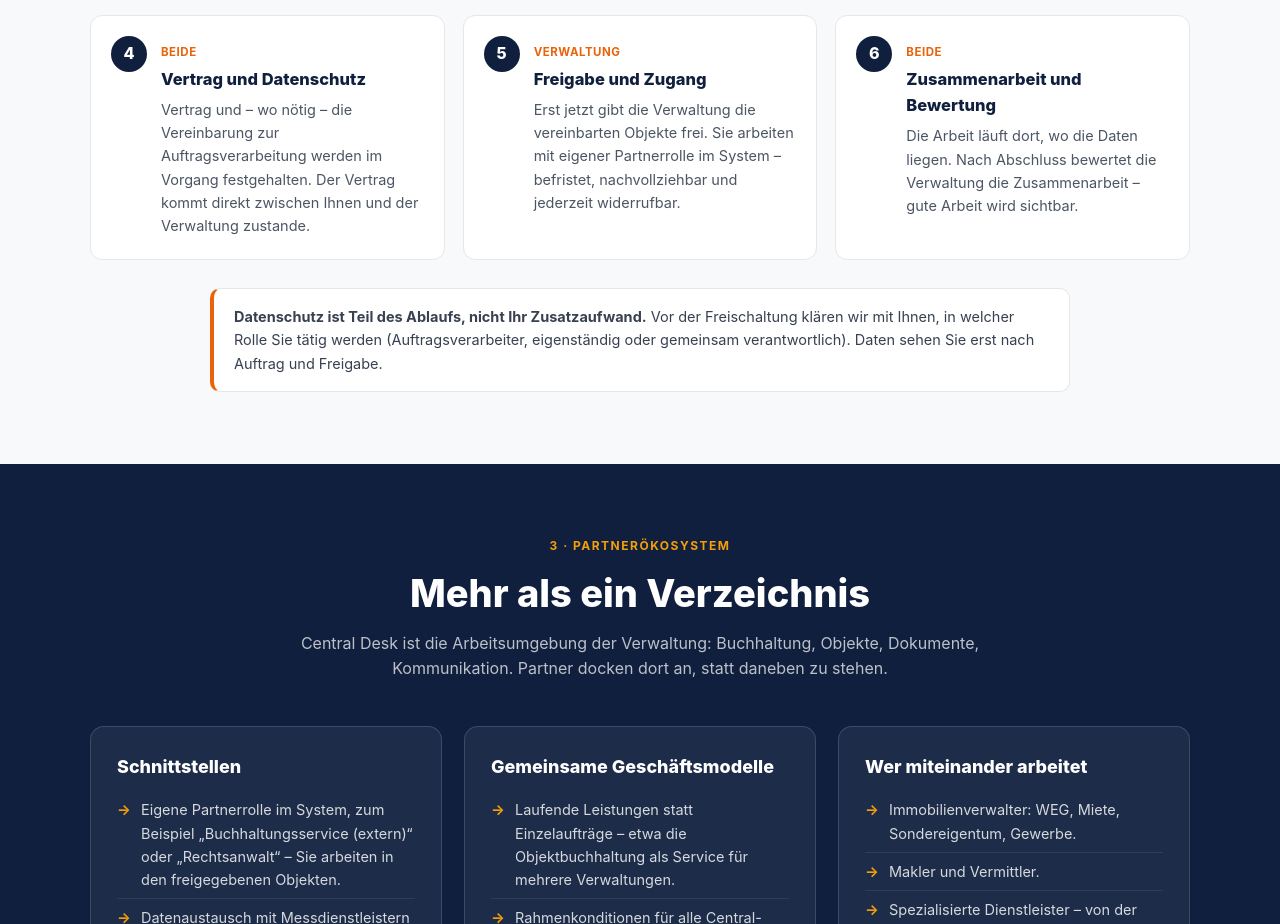
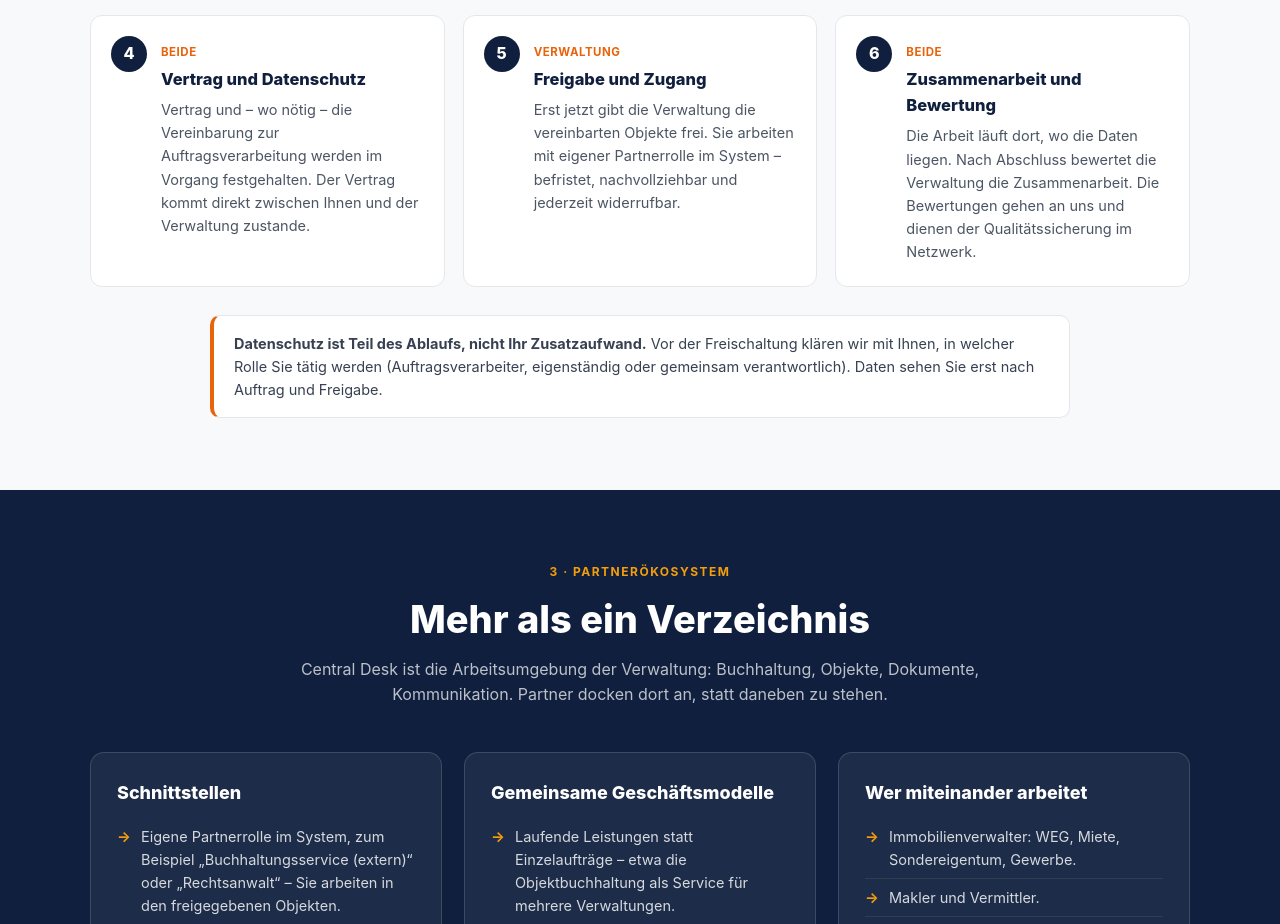
Before and after one commit to jth1976/central-desk-landing, a plain HTML site: page partner.html in a window 1280 px wide. Shown: the part 2751-3675 px from the top of the page. Drawn offline with Linux system fonts and the light colour scheme.

Commit message:
fix: /partner – Bewertungen korrekt beschrieben (gehen an den Betreiber, nicht öffentlich sichtbar)
Co-Authored-By: Claude Fable 5.2 <noreply@anthropic.com>
Claude-Session: https://claude.ai/code/session_01Le5Zv4ujaLhWWts5ZFcjbo

```diff
--- a/partner.html
+++ b/partner.html
@@ -233,7 +233,7 @@
       <div class="schritt"><span class="wer">Partner</span><h3>Angebot</h3><p>Sie geben Ihr Angebot im Vorgang ab – mit Leistungsumfang und Preis. Die Verwaltung nimmt an, fragt nach oder lehnt ab.</p></div>
       <div class="schritt"><span class="wer">Beide</span><h3>Vertrag und Datenschutz</h3><p>Vertrag und – wo nötig – die Vereinbarung zur Auftragsverarbeitung werden im Vorgang festgehalten. Der Vertrag kommt direkt zwischen Ihnen und der Verwaltung zustande.</p></div>
       <div class="schritt"><span class="wer">Verwaltung</span><h3>Freigabe und Zugang</h3><p>Erst jetzt gibt die Verwaltung die vereinbarten Objekte frei. Sie arbeiten mit eigener Partnerrolle im System – befristet, nachvollziehbar und jederzeit widerrufbar.</p></div>
-      <div class="schritt"><span class="wer">Beide</span><h3>Zusammenarbeit und Bewertung</h3><p>Die Arbeit läuft dort, wo die Daten liegen. Nach Abschluss bewertet die Verwaltung die Zusammenarbeit – gute Arbeit wird sichtbar.</p></div>
+      <div class="schritt"><span class="wer">Beide</span><h3>Zusammenarbeit und Bewertung</h3><p>Die Arbeit läuft dort, wo die Daten liegen. Nach Abschluss bewertet die Verwaltung die Zusammenarbeit. Die Bewertungen gehen an uns und dienen der Qualitätssicherung im Netzwerk.</p></div>
     </div>
     <div class="hinweis"><b>Datenschutz ist Teil des Ablaufs, nicht Ihr Zusatzaufwand.</b> Vor der Freischaltung klären wir mit Ihnen, in welcher Rolle Sie tätig werden (Auftragsverarbeiter, eigenständig oder gemeinsam verantwortlich). Daten sehen Sie erst nach Auftrag und Freigabe.</div>
   </div>
```
